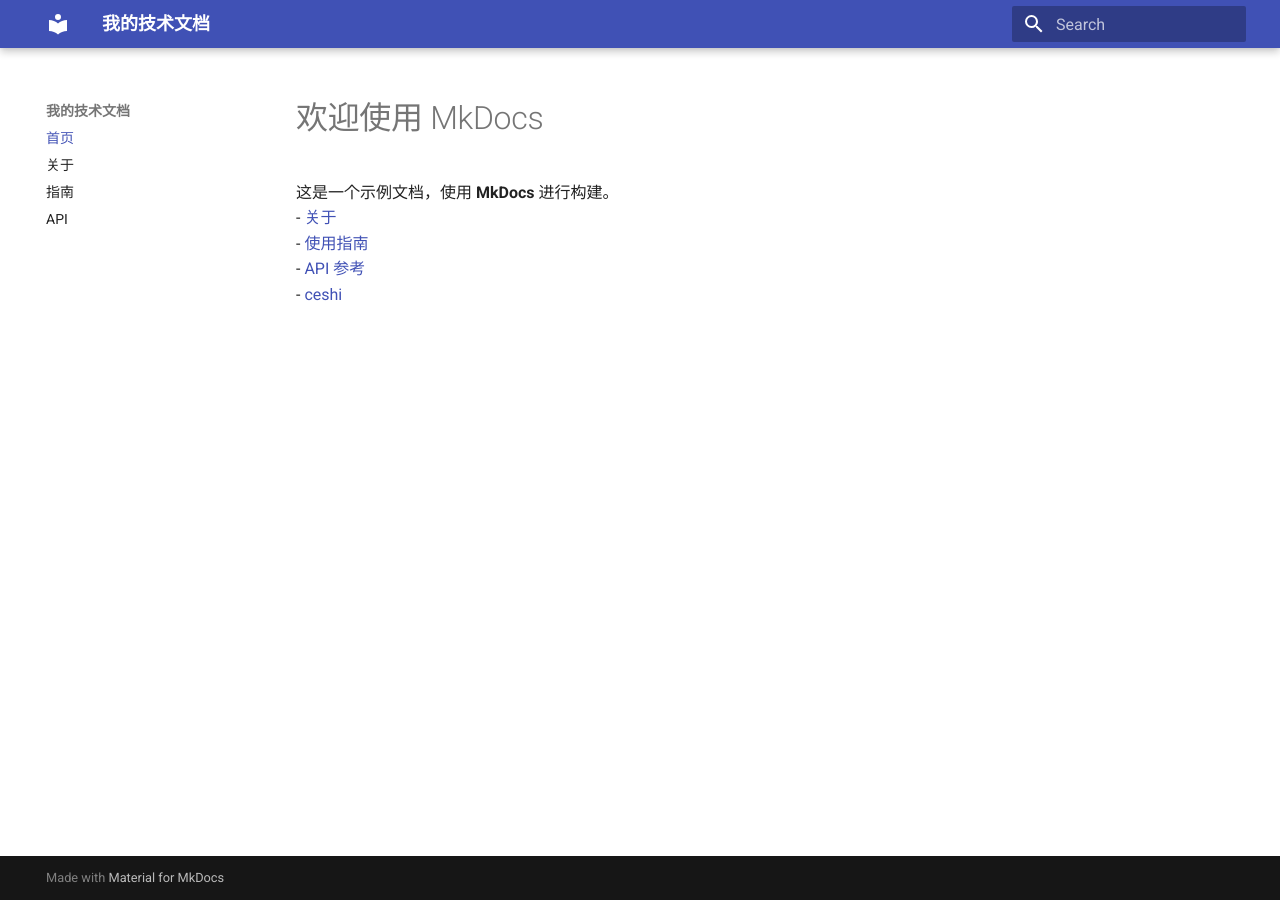
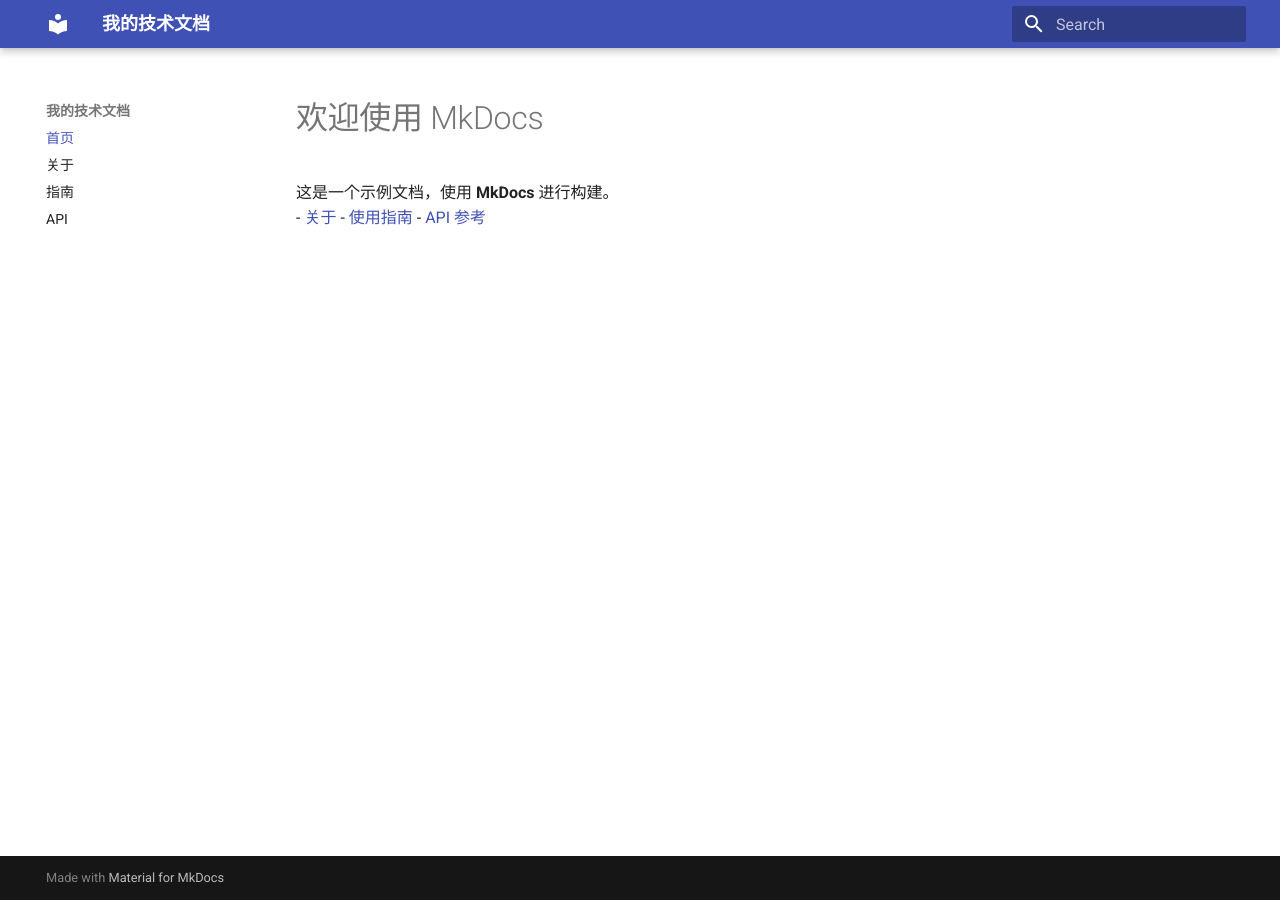
Before and after one commit to chaqiuguan/my-docs, an MkDocs documentation site: the page built from docs/index.md, in a window 1280 px wide. Built offline with MkDocs 1.6.1 and Material for MkDocs 9.7.7, drawn with Linux system fonts in a browser that asks for light colours.

Commit message:
workflow

```diff
--- a/docs/index.md
+++ b/docs/index.md
@@ -3,4 +3,3 @@
 - [关于](about.md)
 - [使用指南](guide.md)
 - [API 参考](api.md)
-- [ceshi](ceshi.md)
```
Also changed, not shown: docs/ceshi.md (deleted, +0 -1 lines).
